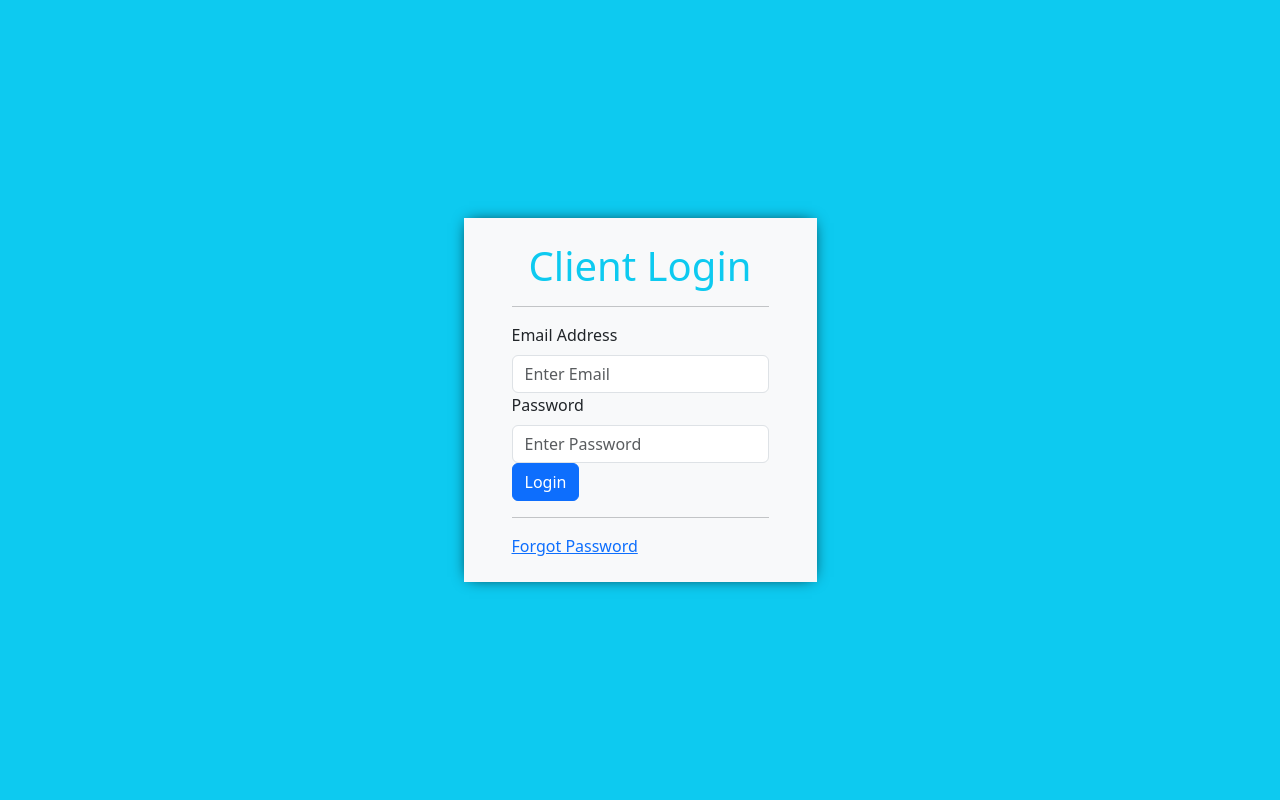
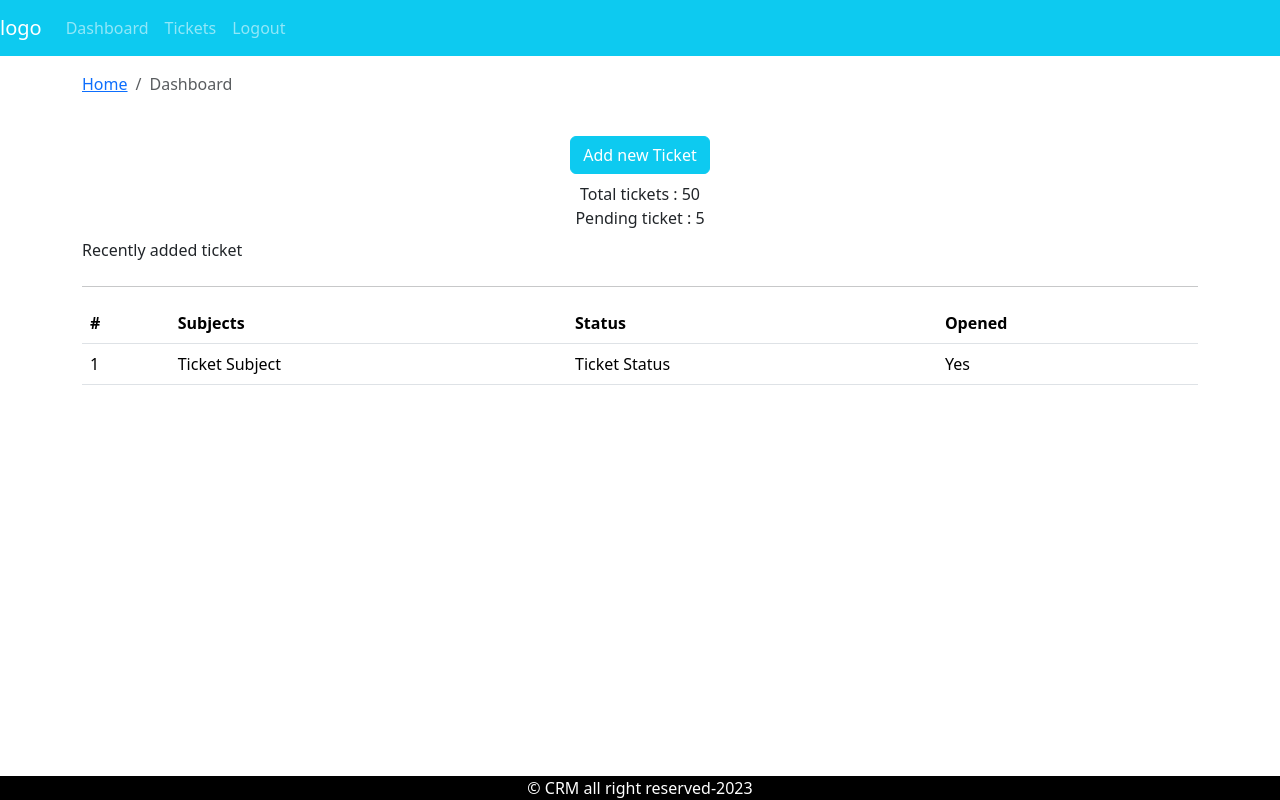
Before and after one commit to tyagiharsh01/crm-frontnend, a React (Create React App) app: page / in a window 1280 px wide. Built offline with nearby package versions, Linux system fonts and the light colour scheme.

Commit message:
Table and layout done

```diff
--- a/src/App.css
+++ b/src/App.css
@@ -1,38 +1,21 @@
-/* .App {
-  text-align: center;
+.default-layout{
+  display: grid;
+  grid-template-rows:80px,auto,3rem ;
+  grid-template-areas:
+  "header"
+  "main"
+  "footer";
 }
-
-.App-logo {
-  height: 40vmin;
-  pointer-events: none;
+header{
+grid-area: header;
 }
-
-@media (prefers-reduced-motion: no-preference) {
-  .App-logo {
-    animation: App-logo-spin infinite 20s linear;
-  }
+main{
+  grid-area: main;
+  min-height: 88vh;
 }
-
-.App-header {
-  background-color: #282c34;
-  min-height: 100vh;
-  display: flex;
-  flex-direction: column;
-  align-items: center;
-  justify-content: center;
-  font-size: calc(10px + 2vmin);
+footer{
+  grid-area: footer;
+  background-color: black;
+  padding: 1 rem;
   color: white;
 }
-
-.App-link {
-  color: #61dafb;
-}
-
-@keyframes App-logo-spin {
-  from {
-    transform: rotate(0deg);
-  }
-  to {
-    transform: rotate(360deg);
-  }
-} */
--- a/src/App.js
+++ b/src/App.js
@@ -1,20 +1,15 @@
-
+import React from 'react';
 import './App.css';
-// import AudioRecorder from "./Components/speeh";
-
 import Entry from './Components/Entry/Entry';
-// import Example from './Components/speeh';
-
-
+import DefaultLayout from './layout/partials/DefaultLayout';
+import Dashboard from "../src/Components/dashboard/Dashboard";
 
 function App() {
   return (
-    <div>
-      {/* <h1>Hello Harsh</h1>
-      <p>Lorem ipsum dolor sit amet consectetur adipisicing elit. Fuga aperiam fugit totam vero omnis sint quibusdam. Quae quaerat atque numquam labore libero neque doloribus ipsum placeat, non deleniti, voluptas vitae.</p> */}
-      {/* <Button>Hello</Button> */}
-      <Entry></Entry>
-      {/* <Example></Example> */}
+    <div className='App'>
+      <DefaultLayout>
+      <Dashboard></Dashboard>
+      </DefaultLayout>
     </div>
   );
 }
--- /dev/null
+++ b/src/Components/breadcrumb/Pagebreadcrumb.js
@@ -0,0 +1,15 @@
+import React from 'react';
+import { Breadcrumb } from "react-bootstrap";
+
+const Pagebreadcrumb = ({page}) => {
+  return (
+
+      <Breadcrumb>
+      <Breadcrumb.Item href="#">Home</Breadcrumb.Item>
+      <Breadcrumb.Item active>{page}</Breadcrumb.Item>
+    </Breadcrumb>
+
+  );
+}
+
+export default Pagebreadcrumb;
--- /dev/null
+++ b/src/Components/dashboard/Dashboard.js
@@ -0,0 +1,41 @@
+import React from 'react';
+import { Container,Row,Col,Button, } from 'react-bootstrap';
+import  TicketTable  from "../ticket-tabel/TicketTable";
+import Pagebreadcrumb from '../breadcrumb/Pagebreadcrumb';
+
+const Dashboard = () => {
+  return (
+   <Container>
+    <Row>
+        <Col>
+           <Pagebreadcrumb page='Dashboard'></Pagebreadcrumb>
+        </Col>
+    </Row>
+    <Row>
+        <Col className='text-center mt-4 mb-2'>
+        <Button variant='info' style={{'color':'white' ,'font':'2rem',padding:"10px,30px"}}>Add new Ticket</Button>
+        </Col>
+    </Row>
+    <Row>
+        <Col className='text-center mb-2'>
+        <div>Total tickets : 50</div>
+        <div>Pending ticket : 5</div>
+        </Col>
+    </Row>
+    <Row>
+        <Col className=' mb-2'>
+        Recently added ticket
+        </Col>
+    </Row>
+    <hr />
+    <Row>
+        <Col className='recent-ticket'>
+        <TicketTable></TicketTable>
+        </Col>
+    </Row>
+
+   </Container>
+  );
+}
+
+export default Dashboard;
--- /dev/null
+++ b/src/Components/ticket-tabel/TicketTable.js
@@ -0,0 +1,28 @@
+import React from 'react';
+import {Table} from 'react-bootstrap'
+
+const TicketTable = () => {
+  return (
+    <div><Table>
+        <thead>
+            <tr>
+                <th>#</th>
+                <th>Subjects</th>
+                <th>Status</th>
+                <th>Opened</th>
+            </tr>
+        </thead>
+        <tbody>
+            <tr>
+               <td>1</td>
+               <td>Ticket Subject</td>
+               <td>Ticket Status</td>
+               <td>Yes</td>
+            </tr>
+        </tbody>
+    </Table>
+    </div>
+  );
+}
+
+export default TicketTable;
--- /dev/null
+++ b/src/layout/partials/DefaultLayout.js
@@ -0,0 +1,22 @@
+import React from 'react';
+import Header from './Header';
+import Footer from './Footer';
+import   Entry     from '../../Components/Entry/Entry'
+
+const DefaultLayout = ({children}) => {
+  return (
+    <div className ="default-layout">
+        <div className="header mb-3">
+            <Header></Header>
+        </div>
+    <main className="main">{children}
+    </main>
+    <footer className="footer">
+     <Footer></Footer>
+    </footer>
+
+    </div>
+  );
+}
+
+export default DefaultLayout;
--- /dev/null
+++ b/src/layout/partials/Footer.js
@@ -0,0 +1,11 @@
+import React from 'react'
+
+const Footer = () => {
+  return (
+    <div className='text-center'>
+     &copy; CRM all right reserved-2023
+    </div>
+  )
+}
+
+export default Footer
--- /dev/null
+++ b/src/layout/partials/Header.js
@@ -0,0 +1,20 @@
+import React from 'react';
+import {Navbar,Nav} from 'react-bootstrap'
+
+const Header = () => {
+  return (
+    <Navbar collapseOnSelect variant='dark' bg='info' expand='md'>
+     <Navbar.Brand>logo</Navbar.Brand>
+     <Navbar.Toggle aria-controls='basic-navbar-nav'/>
+     <Navbar.Collapse id='basic-navbar-nav'>
+        <Nav className='ml-auto'>
+            <Nav.Link href='/dashBoard'>Dashboard</Nav.Link>
+            <Nav.Link href='/tickets'>Tickets</Nav.Link>
+            <Nav.Link href='/logout'>Logout</Nav.Link>
+        </Nav>
+     </Navbar.Collapse>
+    </Navbar>
+  );
+}
+
+export default Header;
```
